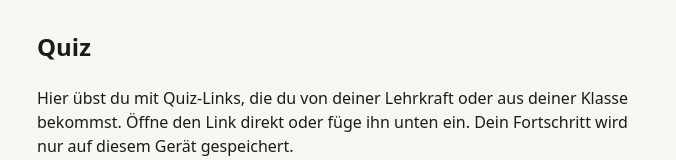
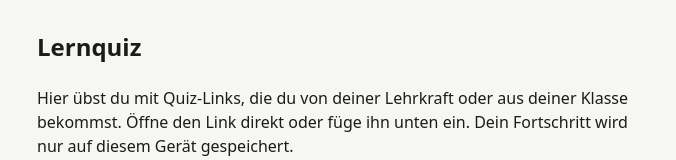
Before and after one commit to framegrabber/quiz, a Preact app: page / in a window 1280 px wide. Shown: the top 160 px of the page, without its empty margins (299-975 px from the left). Built offline with nearby package versions, Linux system fonts and the light colour scheme.

Commit message:
Name the start screen Lernquiz

```diff
--- a/src/app/Start.tsx
+++ b/src/app/Start.tsx
@@ -71,7 +71,7 @@ export function Start() {
 
   return (
     <Page>
-      <h1>Quiz</h1>
+      <h1>Lernquiz</h1>
       {sources.length === 0 && (
         <p>
           Hier übst du mit Quiz-Links, die du von deiner Lehrkraft oder aus
```
